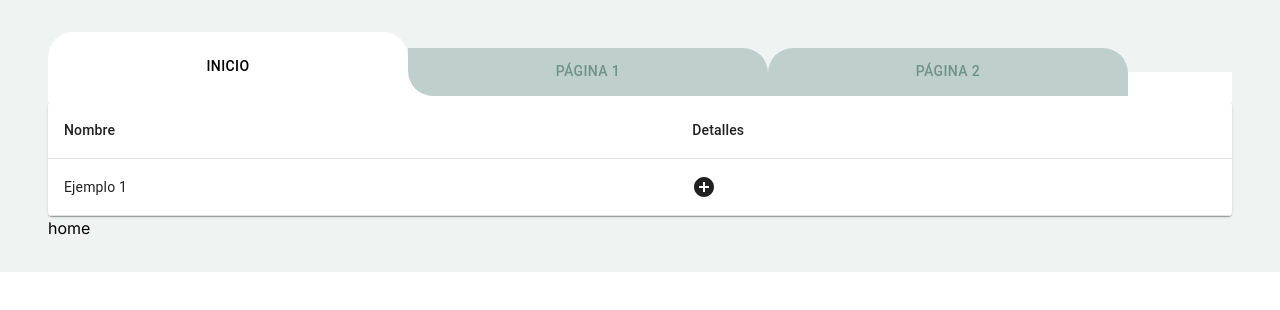
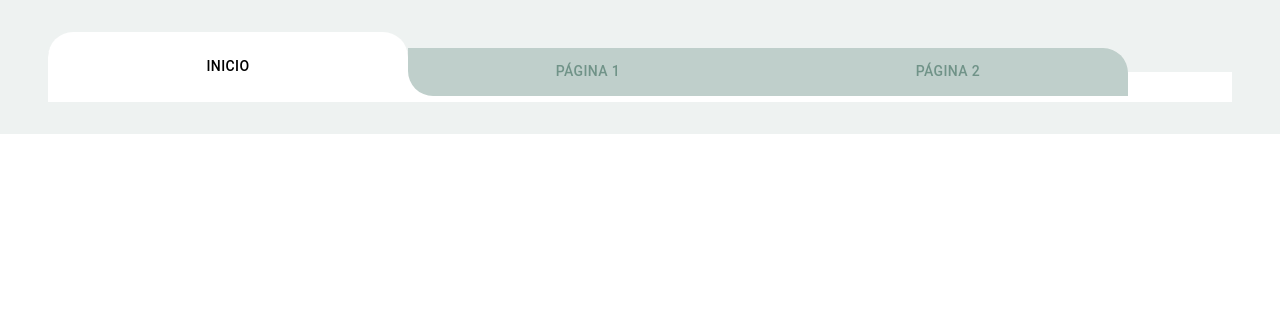
Before and after one commit to MiriamNM/menunextjs, a Next.js app: page / in a window 1280 px wide. Shown: the top 310 px of the page. Built offline with nearby package versions, Linux system fonts and the light colour scheme.

Commit message:
table advance

```diff
--- a/app/page.js
+++ b/app/page.js
@@ -15,15 +15,13 @@ export default function Home() {
   }, [currentValue, setCurrentValue]);
 
   return (
-    <Box sx={{ backgroundColor: "#EEF2F1" }}>
-      <Box sx={{ background: "#EFF3F2", padding: 4, border: "none" }}>
-        <Navbar setCurrentValue={setCurrentValue} currentValue={currentValue} />
-        <Box>
-          {currentValue === "home" && <DataTable currentValue={currentValue} />}
-          {currentValue === "page1" && <DataTable currentValue={currentValue} />}
-          {currentValue === "page2" && <DataTable currentValue={currentValue} />}
-        </Box>
-      </Box>
+    <Box sx={{ backgroundColor: "#EEF2F1 !important", padding: 4 }}>
+      <Navbar setCurrentValue={setCurrentValue} currentValue={currentValue} />
+      {/* <Box>
+        {currentValue === "home" && <DataTable currentValue={currentValue} />}
+        {currentValue === "page1" && <DataTable currentValue={currentValue} />}
+        {currentValue === "page2" && <DataTable currentValue={currentValue} />}
+      </Box> */}
     </Box>
   );
 }
--- a/components/Navbar.js
+++ b/components/Navbar.js
@@ -25,11 +25,14 @@ const Navbar = ({
   ]);
 
   const onChangedBorderRadius = ({ index }) => {
-    currentValue === "" && "15px 15px 0px 0px";
+    // currentValue === "" && "25px 25px 0px 0px";
 
     if (currentValue === "home") {
       if (index === 2) {
-        return "0px 25px 0px 25px";
+        return "0px 0px 0px 25px";
+      }
+      if (index === 3) {
+        return "0px 25px 0px 0px";
       }
     }
 
@@ -43,8 +46,11 @@ const Navbar = ({
     }
 
     if (currentValue === "page2") {
+      if (index === 1) {
+        return "25px 0px 0px 0px";
+      }
       if (index === 2) {
-        return "25px 0px 25px 0px";
+        return "0px 0px 25px 0px";
       }
     }
 
```
Also changed, not shown: components/DataTable.js (+7 -5 lines).
